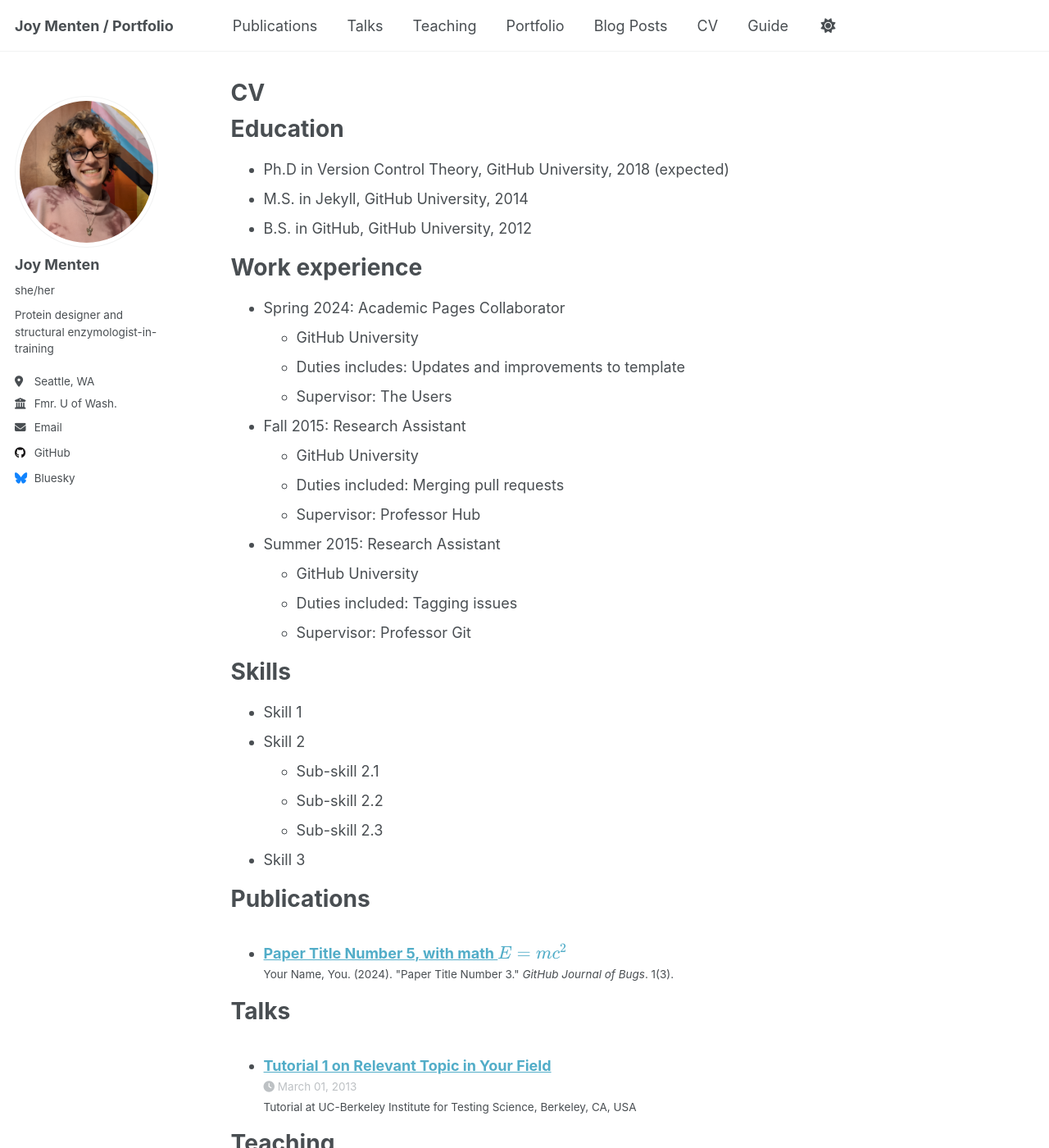
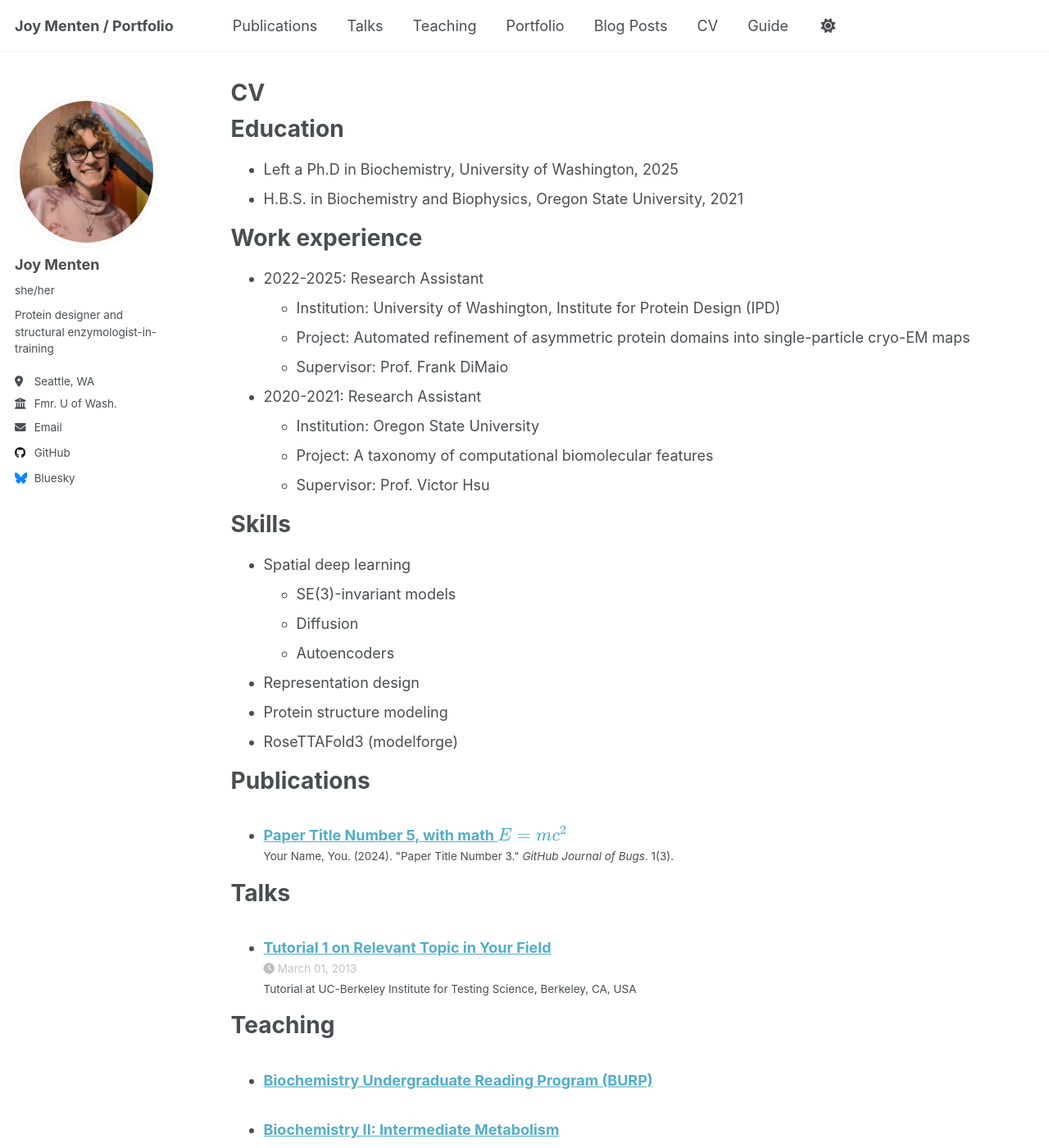
Before and after one commit to picodase/picodase.github.io, a Jekyll site: the page built from _pages/cv.md, in a window 1280 px wide and 1400 px high. Shown: the whole window at 82% size. Built offline with Jekyll 4.4.1, drawn with Linux system fonts in a browser that asks for light colours; a script that is not in the unit is left out; some of the changed text lies outside the part shown.

Commit message:
Update CV

```diff
--- a/_pages/cv.md
+++ b/_pages/cv.md
@@ -11,35 +11,30 @@
 
 Education
 ======
-* Ph.D in Version Control Theory, GitHub University, 2018 (expected)
-* M.S. in Jekyll, GitHub University, 2014
-* B.S. in GitHub, GitHub University, 2012
+* Left a Ph.D in Biochemistry, University of Washington, 2025
+* H.B.S. in Biochemistry and Biophysics, Oregon State University, 2021
 
 Work experience
 ======
-* Spring 2024: Academic Pages Collaborator
-  * GitHub University
-  * Duties includes: Updates and improvements to template
-  * Supervisor: The Users
+* 2022-2025: Research Assistant
+  * Institution: University of Washington, Institute for Protein Design (IPD)
+  * Project: Automated refinement of asymmetric protein domains into single-particle cryo-EM maps
+  * Supervisor: Prof. Frank DiMaio
 
-* Fall 2015: Research Assistant
-  * GitHub University
-  * Duties included: Merging pull requests
-  * Supervisor: Professor Hub
-
-* Summer 2015: Research Assistant
-  * GitHub University
-  * Duties included: Tagging issues
-  * Supervisor: Professor Git
+* 2020-2021: Research Assistant
+  * Institution: Oregon State University
+  * Project: A taxonomy of computational biomolecular features
+  * Supervisor: Prof. Victor Hsu
 
 Skills
 ======
-* Skill 1
-* Skill 2
-  * Sub-skill 2.1
-  * Sub-skill 2.2
-  * Sub-skill 2.3
-* Skill 3
+* Spatial deep learning
+  * SE(3)-invariant models
+  * Diffusion
+  * Autoencoders
+* Representation design
+* Protein structure modeling
+* RoseTTAFold3 (modelforge)
 
 Publications
 ======
@@ -61,4 +56,4 @@
 
 Service and leadership
 ======
-* Currently signed in to 43 different slack teams
+* Co-created and co-administered the Biochemistry Undergraduate Reading Program
```
Also changed, not shown: _pages/terms.md (+1 -1 lines).
